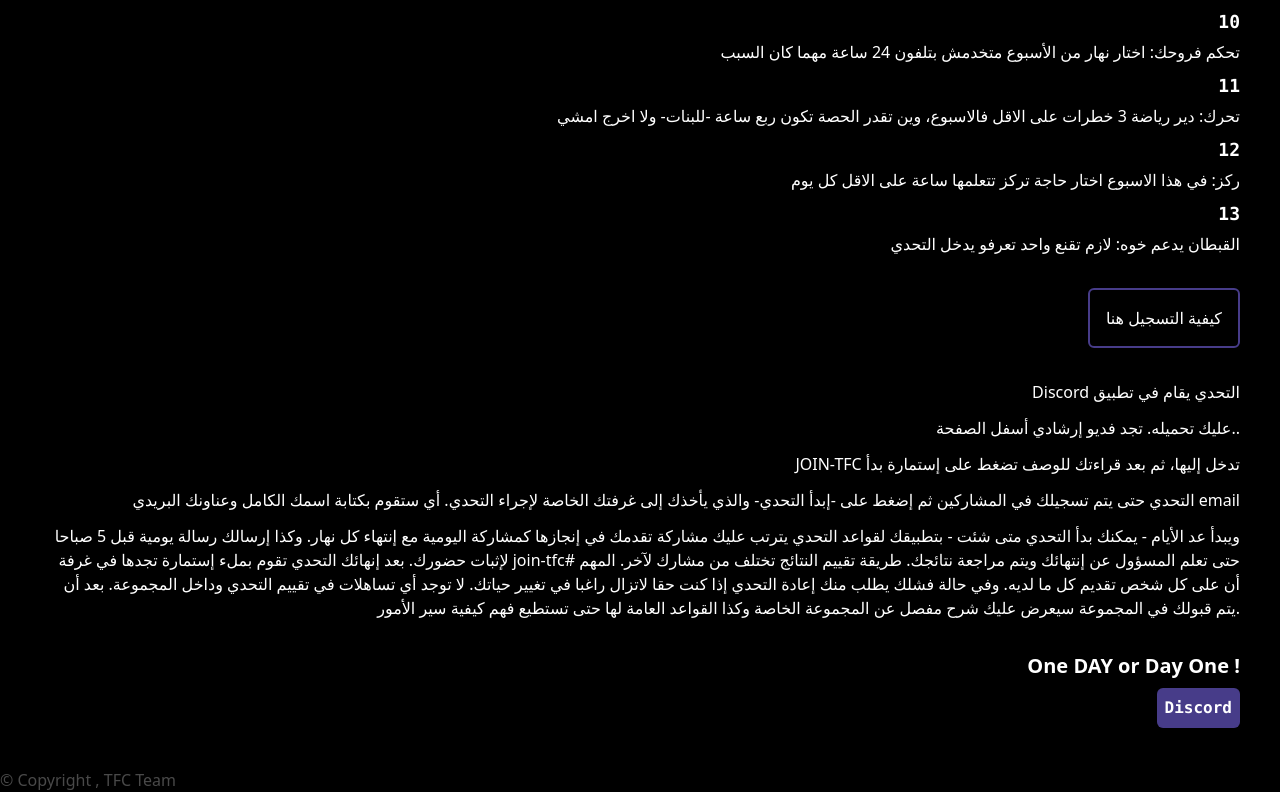
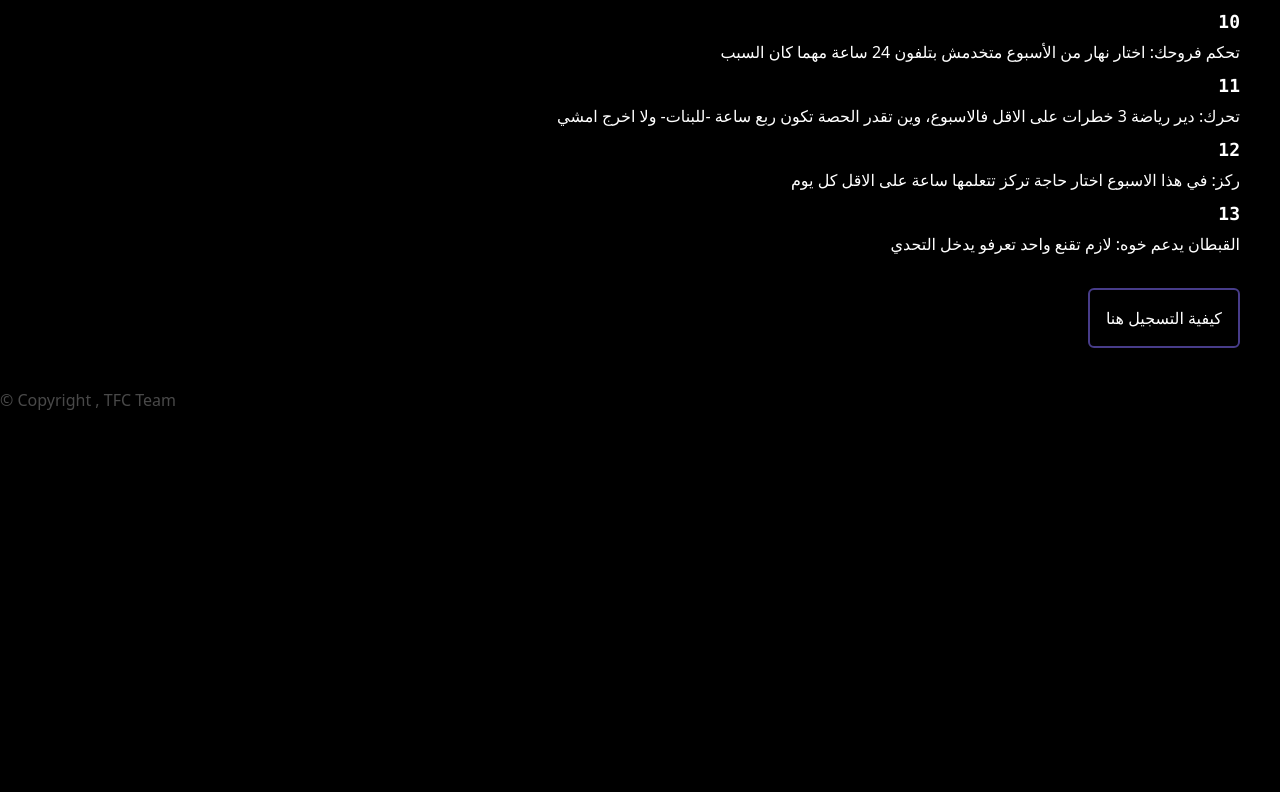
Before and after one commit to zakimed1/taxfreeclub.net, a React (Vite) app: page /challenge in a window 1280 px wide. Shown: the part 954-1746 px from the top of the page. After the commit the page ends 1366 px from the top, so only its background shows below. Built offline with nearby package versions, Linux system fonts and the light colour scheme.

Commit message:
fix the chalnge btn handler

```diff
--- a/src/pages/challenges/Challenge.jsx
+++ b/src/pages/challenges/Challenge.jsx
@@ -1,4 +1,41 @@
+import { useState } from "react";
 import Rule from "../rules/Rule";
+
+function Jionchalnge() {
+  return (
+    <>
+      <p className="pt-8 ">Discord التحدي يقام في تطبيق</p>
+      <p className="pt-3 ">عليك تحميله. تجد فديو إرشادي أسفل الصفحة..</p>
+      <p className="pt-3 ">
+        JOIN-TFC تدخل إليها، ثم بعد قراءتك للوصف تضغط على إستمارة بدأ
+      </p>
+      <p className="pt-3 ">
+        التحدي حتى يتم تسجيلك في المشاركين ثم إضغط على -إبدأ التحدي- والذي يأخذك
+        إلى غرفتك الخاصة لإجراء التحدي. أي ستقوم بكتابة اسمك الكامل وعناونك
+        البريدي email
+      </p>
+      <p className="pt-3 ">
+        ويبدأ عد الأيام - يمكنك بدأ التحدي متى شئت - بتطبيقك لقواعد التحدي يترتب
+        عليك مشاركة تقدمك في إنجازها كمشاركة اليومية مع إنتهاء كل نهار. وكذا
+        إرسالك رسالة يومية قبل 5 صباحا لإثبات حضورك. بعد إنهائك التحدي تقوم بملء
+        إستمارة تجدها في غرفة join-tfc# حتى تعلم المسؤول عن إنتهائك ويتم مراجعة
+        نتائجك. طريقة تقييم النتائج تختلف من مشارك لآخر. المهم أن على كل شخص
+        تقديم كل ما لديه. وفي حالة فشلك يطلب منك إعادة التحدي إذا كنت حقا لاتزال
+        راغبا في تغيير حياتك. لا توجد أي تساهلات في تقييم التحدي وداخل المجموعة.
+        بعد أن يتم قبولك في المجموعة سيعرض عليك شرح مفصل عن المجموعة الخاصة وكذا
+        القواعد العامة لها حتى تستطيع فهم كيفية سير الأمور.
+      </p>
+      <p className="pt-8 font-bold text-xl font-sans ">One DAY or Day One !</p>
+      <button className="self-end mt-2 p-2 rounded-md flex pv-1 items-center justify-center  border-solid border-1 border-[#473c89]  bg-[#473c89] focus:bg-[#584bac] font-bold font-mono hover:bg-transparent ">
+        <a href="https://discord.gg/gWmNstdYnj" target="_blank">
+          {" "}
+          Discord
+        </a>
+      </button>
+      <p></p>
+    </>
+  );
+}
 
 const Challenge = () => {
   const rules = [
@@ -16,6 +53,11 @@ const Challenge = () => {
     "ركز: في هذا الاسبوع اختار حاجة تركز تتعلمها ساعة على الاقل كل يوم",
     "القبطان يدعم خوه: لازم تقنع واحد تعرفو يدخل التحدي",
   ];
+
+  const [Challenge, setchalenge] = useState(false);
+  function clickhandler() {
+    setchalenge(true);
+  }
   return (
     <>
       <div className="p-10 bg-black text-white flex flex-col text-end w-full h-full ">
@@ -29,41 +71,13 @@ const Challenge = () => {
         {rules.map((rule, i) => (
           <Rule key={i} numberOfRule={i + 1} rule={rule} />
         ))}
-        <button className="self-end mt-8 p-4 pv-2 rounded-md flex items-center justify-center  border-solid border-2 border-[#473c89]  hover:bg-[#473c89] focus:bg-[#584bac]">
+        <button
+          className="self-end mt-8 p-4 pv-2 rounded-md flex items-center justify-center  border-solid border-2 border-[#473c89]  hover:bg-[#473c89] focus:bg-[#584bac]"
+          onClick={clickhandler}
+        >
           <p>كيفية التسجيل هنا</p>
         </button>
-        <p className="pt-8 ">Discord التحدي يقام في تطبيق</p>
-        <p className="pt-3 ">عليك تحميله. تجد فديو إرشادي أسفل الصفحة..</p>
-        <p className="pt-3 ">
-          JOIN-TFC تدخل إليها، ثم بعد قراءتك للوصف تضغط على إستمارة بدأ
-        </p>
-        <p className="pt-3 ">
-          التحدي حتى يتم تسجيلك في المشاركين ثم إضغط على -إبدأ التحدي- والذي
-          يأخذك إلى غرفتك الخاصة لإجراء التحدي. أي ستقوم بكتابة اسمك الكامل
-          وعناونك البريدي email
-        </p>
-        <p className="pt-3 ">
-          ويبدأ عد الأيام - يمكنك بدأ التحدي متى شئت - بتطبيقك لقواعد التحدي
-          يترتب عليك مشاركة تقدمك في إنجازها كمشاركة اليومية مع إنتهاء كل نهار.
-          وكذا إرسالك رسالة يومية قبل 5 صباحا لإثبات حضورك. بعد إنهائك التحدي
-          تقوم بملء إستمارة تجدها في غرفة join-tfc# حتى تعلم المسؤول عن إنتهائك
-          ويتم مراجعة نتائجك. طريقة تقييم النتائج تختلف من مشارك لآخر. المهم أن
-          على كل شخص تقديم كل ما لديه. وفي حالة فشلك يطلب منك إعادة التحدي إذا
-          كنت حقا لاتزال راغبا في تغيير حياتك. لا توجد أي تساهلات في تقييم
-          التحدي وداخل المجموعة. بعد أن يتم قبولك في المجموعة سيعرض عليك شرح
-          مفصل عن المجموعة الخاصة وكذا القواعد العامة لها حتى تستطيع فهم كيفية
-          سير الأمور.
-        </p>
-        <p className="pt-8 font-bold text-xl font-sans ">
-          One DAY or Day One !
-        </p>
-        <button className="self-end mt-2 p-2 rounded-md flex pv-1 items-center justify-center  border-solid border-1 border-[#473c89]  bg-[#473c89] focus:bg-[#584bac] font-bold font-mono hover:bg-transparent ">
-          <a href="https://discord.gg/gWmNstdYnj" target="_blank">
-            {" "}
-            Discord
-          </a>
-        </button>
-        <p></p>
+        {Challenge && <Jionchalnge />}
       </div>
     </>
   );
```
